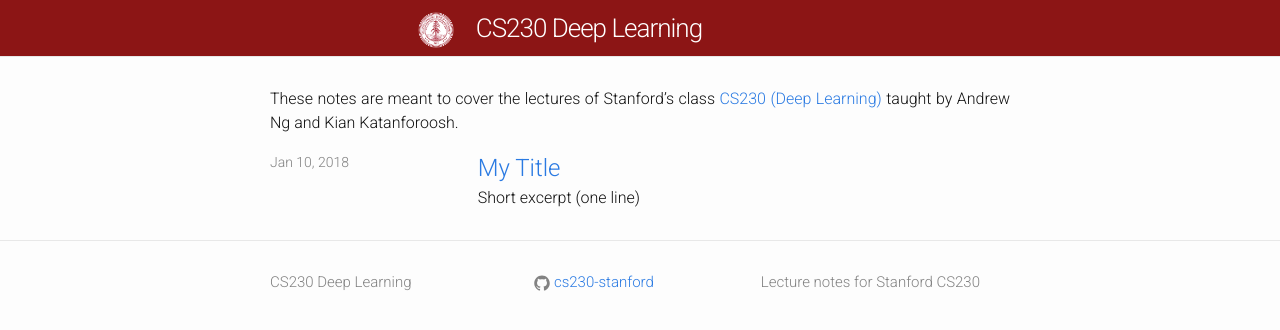
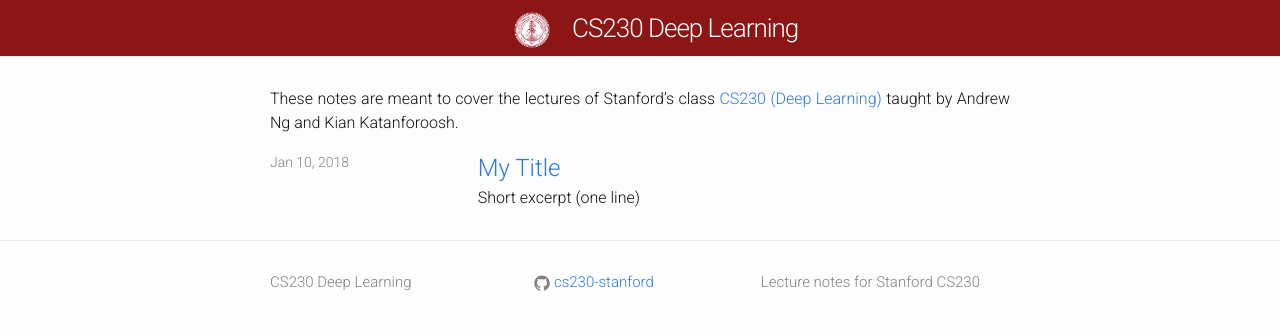
Before and after one commit to cs230-stanford/website-2018-winter, a Jekyll site: the page built from index.md, in a window 1280 px wide. Shown: the top 330 px of the page. Built offline with Jekyll 4.4.1, drawn with Linux system fonts in a browser that asks for light colours; nearby versions of some CDN libraries.

Commit message:
centering title

```diff
--- a/assets/css/custom.css
+++ b/assets/css/custom.css
@@ -40,7 +40,7 @@ li {
 .site-title {
   color: #FFF !important;
   position: relative;
-  left: 17%; /* or right 50% */
+  left: 30%; /* or right 50% */
   text-align: left;
 }
 
```
